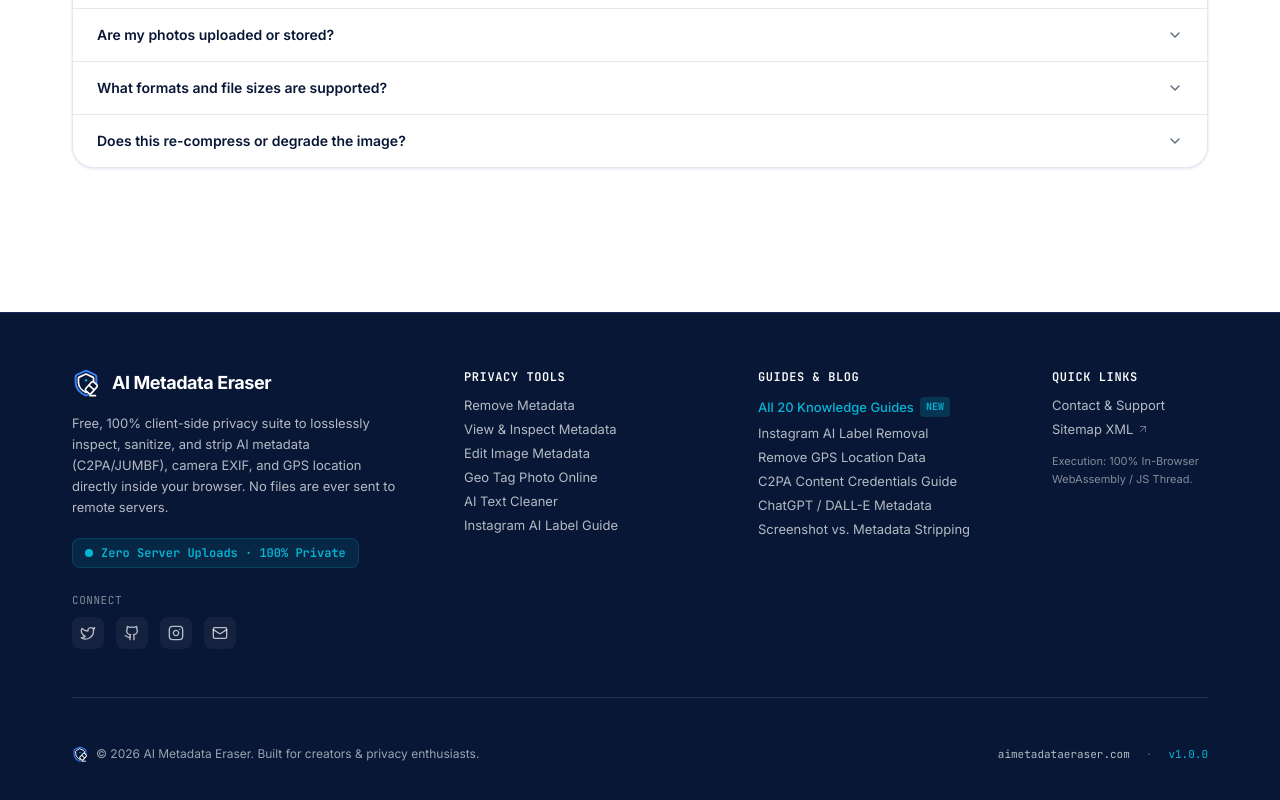
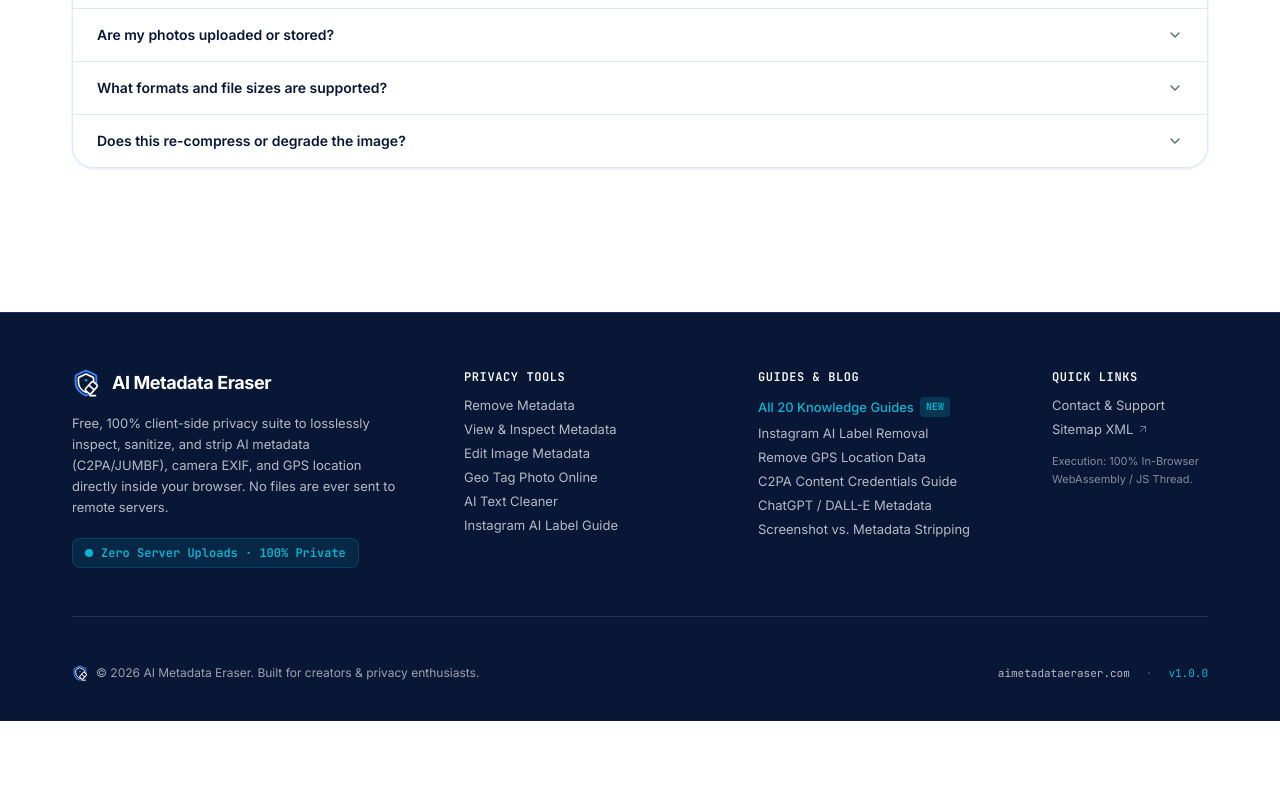
Before and after one commit to boileen/CleanAIMetadata, a React (Vite) app: page / in a window 1280 px wide. Shown: the part 1926-2726 px from the top of the page. After the commit the page ends 2647 px from the top, so only its background shows below. Built offline with nearby package versions, Linux system fonts and the light colour scheme.

Commit message:
Remove social media section from footer
Remove Twitter, GitHub, Instagram, and email icon buttons from the footer's first column, keeping the brand description and zero-upload privacy badge.

```diff
--- a/src/components/layout/Footer.jsx
+++ b/src/components/layout/Footer.jsx
@@ -1,6 +1,6 @@
 import React from 'react';
 import { Link } from 'react-router-dom';
-import { Twitter, Github, Instagram, Mail, ArrowUpRight, ShieldCheck } from 'lucide-react';
+import { ArrowUpRight } from 'lucide-react';
 import { BRAND_CONFIG } from '../../config/brandConfig';
 import LogoIcon from '../brand/LogoIcon';
 
@@ -30,49 +30,6 @@ export default function Footer() {
                 <span className="w-2 h-2 rounded-full bg-cyan animate-pulse"></span>
                 <span>Zero Server Uploads · 100% Private</span>
               </span>
-            </div>
-
-            {/* Social Links */}
-            <div className="pt-2">
-              <h5 className="text-[11px] font-mono uppercase tracking-wider text-white/50 mb-2">
-                Connect
-              </h5>
-              <div className="flex items-center gap-3">
-                <a
-                  href={BRAND_CONFIG.social.twitter}
-                  target="_blank"
-                  rel="noopener noreferrer"
-                  className="p-2 rounded-lg bg-white/5 hover:bg-white/10 text-white/70 hover:text-white transition-colors"
-                  aria-label="Twitter / X"
-                >
-                  <Twitter className="w-4 h-4" />
-                </a>
-                <a
-                  href={BRAND_CONFIG.social.github}
-                  target="_blank"
-                  rel="noopener noreferrer"
-                  className="p-2 rounded-lg bg-white/5 hover:bg-white/10 text-white/70 hover:text-white transition-colors"
-                  aria-label="GitHub"
-                >
-                  <Github className="w-4 h-4" />
-                </a>
-                <a
-                  href={BRAND_CONFIG.social.instagram}
-                  target="_blank"
-                  rel="noopener noreferrer"
-                  className="p-2 rounded-lg bg-white/5 hover:bg-white/10 text-white/70 hover:text-white transition-colors"
-                  aria-label="Instagram"
-                >
-                  <Instagram className="w-4 h-4" />
-                </a>
-                <a
-                  href={`mailto:${BRAND_CONFIG.supportEmail}`}
-                  className="p-2 rounded-lg bg-white/5 hover:bg-white/10 text-white/70 hover:text-white transition-colors"
-                  aria-label="Contact Email"
-                >
-                  <Mail className="w-4 h-4" />
-                </a>
-              </div>
             </div>
           </div>
 
```
